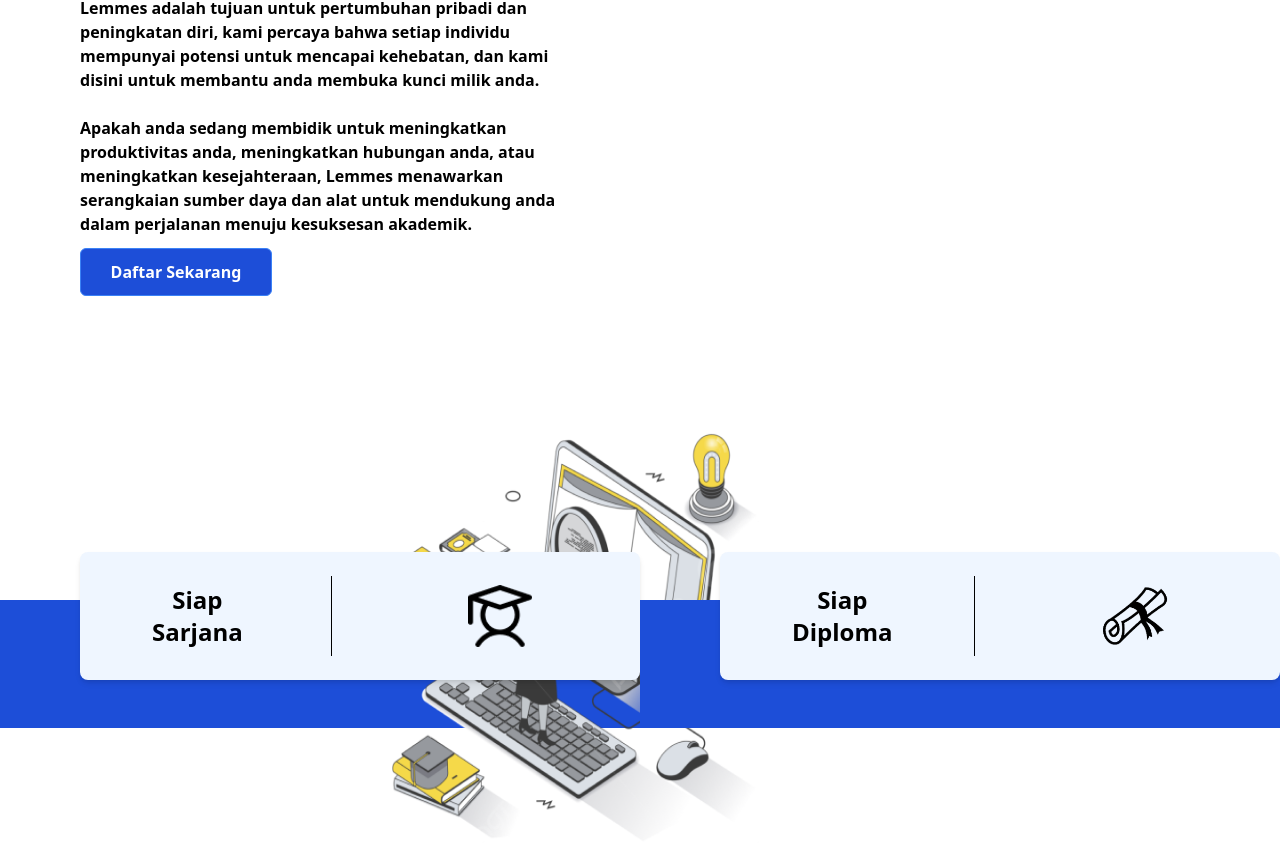
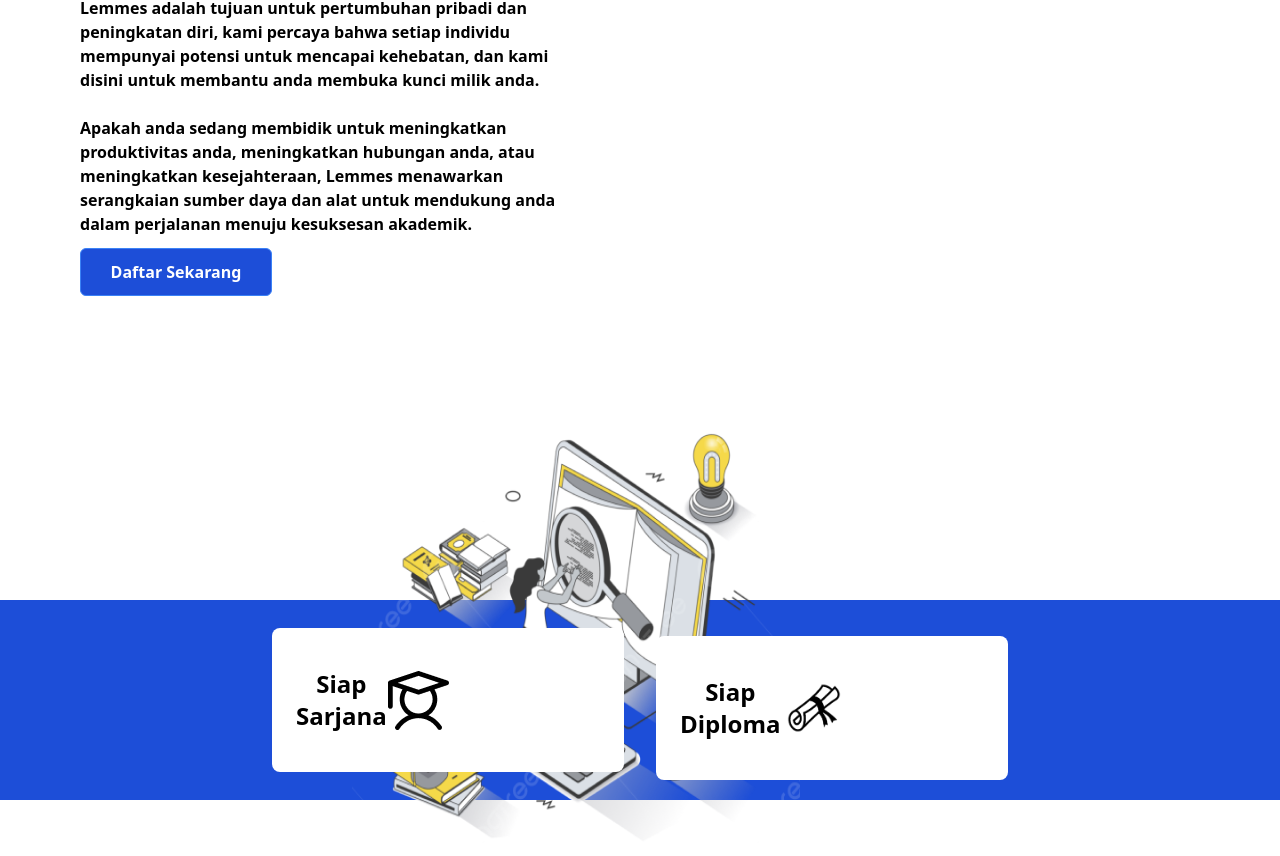
Before and after one commit to Admsrzky/UI_skd, a website: page index.html in a window 1280 px wide. Shown: the part 256-1112 px from the top of the page. Drawn offline with nearby package versions, Linux system fonts and the light colour scheme.

Commit message:
new fitur

```diff
--- a/index.html
+++ b/index.html
@@ -56,7 +56,7 @@
                 <input type="text" id="search-navbar" class="block w-full p-3 ps-10 text-sm text-gray-900 border border-gray-300 rounded-full bg-gray-50 focus:ring-blue-500 focus:border-blue-500 dark:bg-gray-700 dark:border-gray-600 dark:placeholder-gray-400 dark:text-white dark:focus:ring-blue-500 dark:focus:border-blue-500" placeholder="Cari di lemmes...">
               </div>
             </div>
-            <div class="inline-flex md:ml-0 ml-[13rem] md:hidden">
+            <div class="md:absolute md:ml-0 ml-[13rem] md:right-14">
               <button id="theme-toggle" type="button" class="text-gray-500 dark:text-gray-400 hover:bg-gray-100 dark:hover:bg-gray-700 focus:outline-none focus:ring-4 focus:ring-gray-200 dark:focus:ring-gray-700 rounded-lg text-sm p-2 -ml-6">
                 <svg id="theme-toggle-dark-icon" class="hidden w-6 h-6" fill="currentColor" viewBox="0 0 20 20" xmlns="http://www.w3.org/2000/svg"><path d="M17.293 13.293A8 8 0 016.707 2.707a8.001 8.001 0 1010.586 10.586z"></path></svg>
                 <svg id="theme-toggle-light-icon" class="hidden w-6 h-6" fill="currentColor" viewBox="0 0 20 20" xmlns="http://www.w3.org/2000/svg"><path d="M10 2a1 1 0 011 1v1a1 1 0 11-2 0V3a1 1 0 011-1zm4 8a4 4 0 11-8 0 4 4 0 018 0zm-.464 4.95l.707.707a1 1 0 001.414-1.414l-.707-.707a1 1 0 00-1.414 1.414zm2.12-10.607a1 1 0 010 1.414l-.706.707a1 1 0 11-1.414-1.414l.707-.707a1 1 0 011.414 0zM17 11a1 1 0 100-2h-1a1 1 0 100 2h1zm-7 4a1 1 0 011 1v1a1 1 0 11-2 0v-1a1 1 0 011-1zM5.05 6.464A1 1 0 106.465 5.05l-.708-.707a1 1 0 00-1.414 1.414l.707.707zm1.414 8.486l-.707.707a1 1 0 01-1.414-1.414l.707-.707a1 1 0 011.414 1.414zM4 11a1 1 0 100-2H3a1 1 0 000 2h1z" fill-rule="evenodd" clip-rule="evenodd"></path></svg>
@@ -65,8 +65,7 @@
           <div class="flex md:order-2">
             <div class="hidden md:inline-flex">
               <button class="text-center text-blue-400 bg-white py-2 px-3 rounded-lg font-semibold mr-10"><a href="login.html">Masuk</a></button>
-
-          </div>
+            </div>
             <button type="button" data-collapse-toggle="navbar-search" aria-controls="navbar-search" aria-expanded="false" class="md:hidden text-gray-500 dark:text-gray-400 hover:bg-gray-100 dark:hover:bg-gray-700 focus:outline-none focus:ring-4 focus:ring-gray-200 dark:focus:ring-gray-700 rounded-lg text-sm p-2.5 me-1">
               <svg class="w-5 h-5" aria-hidden="true" xmlns="http://www.w3.org/2000/svg" fill="none" viewBox="0 0 20 20">
                 <path stroke="currentColor" stroke-linecap="round" stroke-linejoin="round" stroke-width="2" d="m19 19-4-4m0-7A7 7 0 1 1 1 8a7 7 0 0 1 14 0Z"/>
@@ -218,43 +217,21 @@
           <!-- End Main Section -->
 
           <!-- Content down -->
-          <div class="w-full">
-            <div class="bg-blue-700">
-              <div class="md:flex md:flex-wrap md:h-[8rem]">
-                <div
-                  class="md:w-[35rem] md:h-32 w-[20rem] h-[6rem] bg-blue-50 shadow-md rounded-lg text-center flex items-center px-8 md:ml-20 md:-mt-12 md:mb-0 mb-10 ml-9"
-                >
-                  <p class="md:text-2xl md:font-semibold font-bold md:ml-10 md:mr-10">
-                    Siap <br />
-                    Sarjana
-                  </p>
-                  <p class="w-[1px] h-20 bg-black ml-[3rem] mr-14"></p>
-                  <img
-                    class="md:w-30 md:ml-20 w-16"
-                    src="../assets/img/wisuda.png"
-                    alt=""
-                  />
+          <div class="w-full bg-blue-700 py-5">
+            <div class="md:flex items-center justify-center md:-mt-16 space-y-4 md:space-y-0">
+              <div class="md:w-[34rem] w-[22rem] md:h-[9rem] h-[8rem] bg-white md:mx-14 mx-4 rounded-lg md:py-2 py-5">
+                <div class="md:w-[28rem] w-[19rem] md:h-32 h-20 text-center md:mx-14 mx-6 flex items-center md:space-x-28 space-x-16">
+                  <p class="md:text-2xl text-xl font-semibold">Siap <br>Sarjana</p>
+                  <p class="w-[1px] h-[4.5em] bg-slate-600"></p>
+                  <img src="./assets/img/wisuda.png" alt="">
                 </div>
-
-                <div class="bg-blue-700">
-                    <div class="md:flex md:flex-wrap md:h-[8rem]">
-                      <div
-                        class="md:w-[35rem] md:h-32 w-[20rem] h-[6rem] bg-blue-50 shadow-md rounded-lg text-center flex items-center px-8 md:ml-20 md:-mt-12 md:mb-0 mb-5 ml-9 -mt-4"
-                      >
-                        <p class="md:text-2xl md:font-semibold font-bold md:ml-10 md:mr-10">
-                          Siap <br />
-                          Diploma
-                        </p>
-                        <p class="w-[1px] h-20 bg-black ml-[2.6rem] mr-10"></p>
-                        <img
-                          class="md:w-30 md:ml-20 w-20"
-                          src="./assets/img/Rectangle 46.png"
-                          alt=""
-                        />
-                      </div>
-                  </div>
-                  </div>
-
+              </div>
+              <div class="md:w-[34rem] w-[22rem] md:h-[9rem] h-[8rem] bg-white md:mx-14 mx-4 rounded-lg md:py-2 py-5">
+                <div class="md:w-[28rem] w-[19rem] md:h-32 h-20 text-center md:mx-14 mx-6 flex items-center md:space-x-28 space-x-16">
+                  <p class="md:text-2xl text-xl font-semibold">Siap <br>Diploma</p>
+                  <p class="w-[1px] h-[4.5rem] bg-slate-600 -ml-5"></p>
+                  <img class="w-20 md:32 pr-4" src="./assets/img/Rectangle 46.png" alt="">
+                </div>
               </div>
             </div>
           </div>
```
